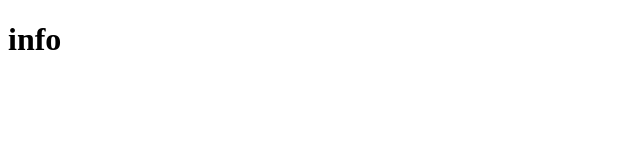
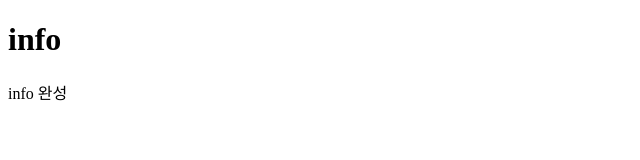
Before and after one commit to KimMinQ/03_04_week_2, a plain HTML site: page info.html in a window 1280 px wide. Shown: the full height of the page, 0-640 px from the left. Drawn offline with Linux system fonts and the light colour scheme.

Commit message:
info product 완성

```diff
--- a/info.html
+++ b/info.html
@@ -8,6 +8,7 @@
 </head>
 <body>
     <h1>info</h1>
+    <p>info 완성</p>
 
 </body>
 </html>
```
